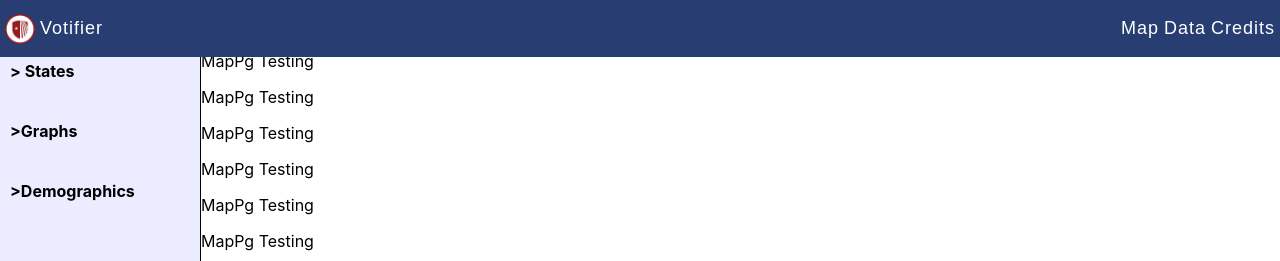
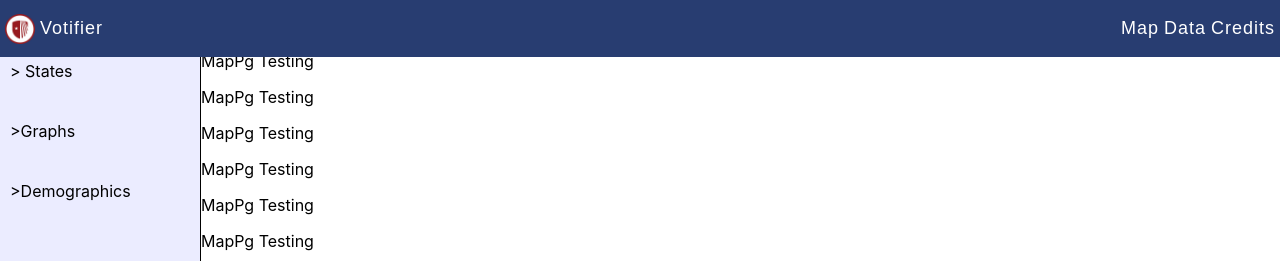
Before and after one commit to SBU-CSE-416/votifier, a React (Create React App) app in the folder client/: page / in a window 1280 px wide. Both pictures are taken after a click on the element "Map". Shown: the top 261 px of the page. Built offline with nearby package versions, Linux system fonts and the light colour scheme.

Commit message:
adjusted side menu styling

```diff
--- a/client/src/components/leftSideMenu.js
+++ b/client/src/components/leftSideMenu.js
@@ -58,7 +58,7 @@ export default function LeftSideMenu(){
         <div className="side-nav-container">
             {/* States Dropdown */}
             <div className="dropdown-category">
-                <p onClick={toggleStateDropdown} className="dropdown-title">{ isStatesOpen ? "V States" : "> States"}</p>
+                <p onClick={toggleStateDropdown} className="dropdown-title">{ isStatesOpen ? "v States" : "> States"}</p>
                 {isStatesOpen && (
                     <div className="dropdown-content">
                         <label>
@@ -85,7 +85,7 @@ export default function LeftSideMenu(){
 
             {/* Graphs Dropdown */}
             <div className="dropdown-category">
-                <p onClick={toggleGraphsDropdown} className="dropdown-title">{ isGraphsOpen ? "V Graphs" : ">Graphs"}</p>
+                <p onClick={toggleGraphsDropdown} className="dropdown-title">{ isGraphsOpen ? "v Graphs" : ">Graphs"}</p>
                 {isGraphsOpen && (
                     <div className="dropdown-content">
                         <label>
@@ -112,7 +112,7 @@ export default function LeftSideMenu(){
 
             {/* Demographics Dropdown */}
             <div className="dropdown-category">
-                <p onClick={toggleDemographicsDropdown} className="dropdown-title">{isDemographicsOpen ? "V Demographics" : ">Demographics"}</p>
+                <p onClick={toggleDemographicsDropdown} className="dropdown-title">{isDemographicsOpen ? "v Demographics" : ">Demographics"}</p>
                 {isDemographicsOpen && (
                     <div className="dropdown-content">
                         <label>
--- a/client/src/stylesheets/leftSideMenu.css
+++ b/client/src/stylesheets/leftSideMenu.css
@@ -11,7 +11,6 @@
 
 .dropdown-title {
     cursor: pointer;
-    font-weight: bold;
     padding: 10px;
     color: black;
     border-radius: 4px;
```
